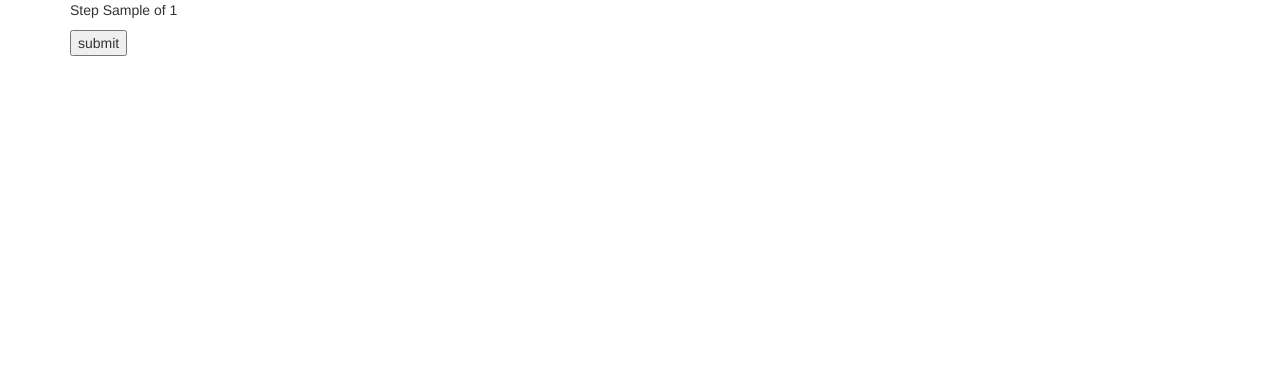
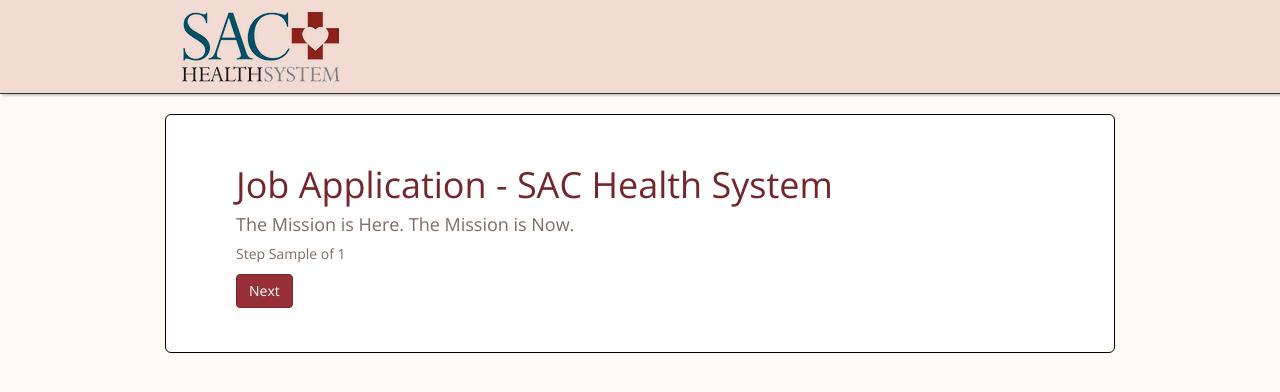
Before and after one commit to Alcruz/sachs_jobs_form, a Django app: template templates/jobs_form/apply.html in a window 1280 px wide. Shown: the top 392 px of the page. Run offline with Django 3.2, Linux system fonts and the light colour scheme; the template is opened without the code that fills it: most values are stand-ins (such as "Sample title", 1, 10 or a date in 2020); parts of the project's set-up code (start-up, migrations or seed data) failed here and were passed over; some libraries are stand-ins or nearby versions.

Commit message:
Style page with bootstrap
The page now looks like the original form.
original form: http://www.wearesachs.org/#!job-application/nljbr

```diff
--- a/jobs_form/forms.py
+++ b/jobs_form/forms.py
@@ -12,8 +12,8 @@ class PersonalInfoForm(forms.Form):
     middle_name = forms.CharField(label='M.I.', required=False)
     last_name = forms.CharField(label='*Last Name')
     phone_number = forms.CharField(label='*Phone Number')
-    resume_file = forms.FileField(label='*Upload Your Resume')
-    cover_letter_file = forms.FileField(label="*Upload Your Cover Letter/Letter of Interest")
+    resume_file = forms.FileField(label='*Upload Your Resume', required=False)
+    cover_letter_file = forms.FileField(label="*Upload Your Cover Letter/Letter of Interest", required=False)
     have_worked_under_another_name = forms.ChoiceField(
         label='*Have you ever worked under another name?',
         widget=widgets.RadioSelect,
--- a/requirements.txt
+++ b/requirements.txt
@@ -1,2 +1,3 @@
 Django==1.9.7
+django-bootstrap3==7.0.1
 django-formtools==1.0
--- /dev/null
+++ b/static/jobs_form/css/styles.css
@@ -0,0 +1,44 @@
+body {
+    background: rgb(255, 249, 247);
+}
+
+header {
+    background: rgba(241, 219, 211, 1);
+    margin-bottom: 20px;
+    padding: 10px 0;
+    border-bottom: 1px solid;
+    box-shadow: 2px 2px 2px #ccc;
+}
+
+.form-container {
+    font-family: 'Open Sans', 'Heveltica';
+    border: 1px solid #000;
+    border-radius: 6px;
+    padding: 30px 70px;
+    color: rgb(126, 107, 99);
+    background: white;
+    margin-bottom: 40px;
+}
+
+.form-container h1,
+.form-container h2,
+.form-container h3 {
+    color: rgb(116, 38, 44);
+}
+
+.form-container label,
+.form-container h4,
+.form-container h5,
+.form-container h6 {
+    font-weight: 400;
+}
+
+.form-container button.btn.btn-primary {
+    background: rgb(151, 49, 55);
+    border-color: rgb(116, 38, 44);
+}
+
+.form-container button.btn.btn-primary:hover {
+    background: rgb(128, 42, 47);
+    border-color: rgb(116, 38, 44);
+}
--- a/templates/jobs_form/apply.html
+++ b/templates/jobs_form/apply.html
@@ -1,4 +1,6 @@
 {% extends "jobs_form/base.html" %}
+
+{% load bootstrap3 %}
 {% load i18n %}
 
 {% block head %}
@@ -6,27 +8,22 @@
 {% endblock %}
 
 {% block content %}
-
     <p>Step {{ wizard.steps.step1 }} of {{ wizard.steps.count }}</p>
-    <form action="" method="post">
+    <form clas="form" action="" method="post">
         {% csrf_token %}
-        <table>
         {{ wizard.management_form }}
         {% if wizard.form.forms %}
             {{ wizard.form.management_form }}
             {% for form in wizard.form.forms %}
-                    {{ form }}
+                {%  bootstrap_form form %}
             {% endfor %}
         {% else %}
-                {{ wizard.form }}
+            {% bootstrap_form wizard.form %}
         {% endif %}
-        </table>
         {% if wizard.steps.prev %}
-            <button name="wizard_goto_step" type="submit"
-                    value="{{ wizard.steps.first }}">{% trans "first step" %}</button>
-            <button name="wizard_goto_step" type="submit"
-                    value="{{ wizard.steps.prev }}">{% trans "prev step" %}</button>
+             {% bootstrap_button 'First step' name="wizard_goto_step" button_type='submit' value=wizard.steps.first  %}
+            {%  bootstrap_button 'Prev'  name="wizard_goto_step" button_type='submit' value=wizard.steps.prev %}
         {% endif %}
-        <input type="submit" value="{% trans "submit" %}"/>
+        {% bootstrap_button 'Next' button_type='submit' %}
     </form>
 {% endblock %}
--- a/templates/jobs_form/base.html
+++ b/templates/jobs_form/base.html
@@ -1,14 +1,34 @@
+{% load staticfiles %}
+{% load bootstrap3 %}
+{% bootstrap_css %}
 <html>
 <head>
     <title>Sachs Jobs</title>
     <meta charset="utf-8">
-        <!-- Latest compiled and minified CSS -->
-<link rel="stylesheet" href="https://maxcdn.bootstrapcdn.com/bootstrap/3.3.6/css/bootstrap.min.css" integrity="sha384-1q8mTJOASx8j1Au+a5WDVnPi2lkFfwwEAa8hDDdjZlpLegxhjVME1fgjWPGmkzs7" crossorigin="anonymous">
+    <link href='https://fonts.googleapis.com/css?family=Open+Sans' rel='stylesheet' type='text/css'>
+    <link href="{% static 'jobs_form/css/styles.css' %}" rel="stylesheet" type="text/css">
 </head>
 <body>
+
+<header>
     <div class="container">
+        <div class="col-xs-12 col-lg-10 col-lg-offset-1">
+            <img src="{% static 'jobs_form/images/sachs-logo.png' %}">
+        </div>
+    </div>
+</header>
+
+<div class="container">
+    <div class="form-container col-xs-12 col-lg-10 col-lg-offset-1">
+        <h1>Job Application - SAC Health System</h1>
+        <h4>The Mission is Here. The Mission is Now.</h4>
         {% block content %}
         {% endblock %}
     </div>
+</div>
+
+<script src="https://code.jquery.com/jquery-2.2.4.min.js"
+        integrity="sha256-BbhdlvQf/xTY9gja0Dq3HiwQF8LaCRTXxZKRutelT44=" crossorigin="anonymous"></script>
+{% bootstrap_javascript %}
 </body>
 </html>
```
Also changed, not shown: sachs_jobs_form/settings.py (+65 -2 lines), static/jobs_form/images/sachs-logo.png (added). Lines whose indentation alone changed are shown as unchanged.
